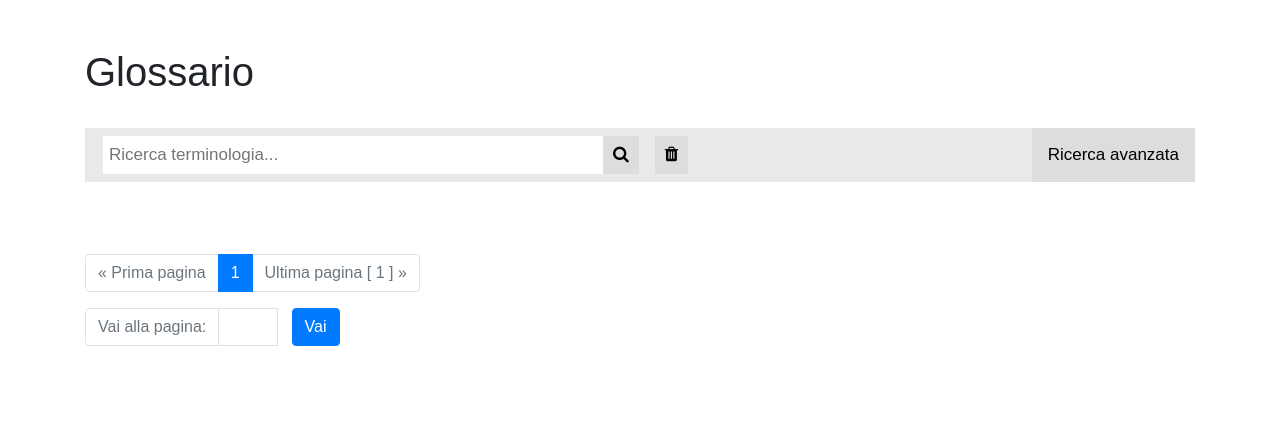
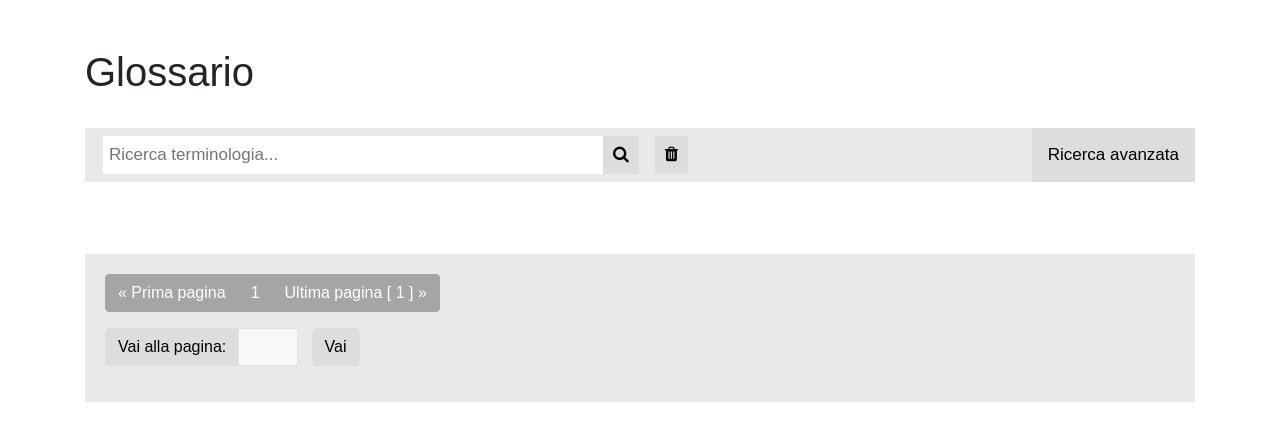
Before and after one commit to tommasosansone91/Metaglossario-Gestisco, a Django app: page /glossario in a window 1280 px wide. Shown: the part 56-497 px from the top of the page. Run offline with Django 3.2, Linux system fonts and the light colour scheme; data that the repository does not hold is empty; some libraries are stand-ins or nearby versions.

Commit message:
styling paginator

```diff
--- a/app_metaglossario/templates/glossario.html
+++ b/app_metaglossario/templates/glossario.html
@@ -22,8 +22,11 @@
             <input id="testo_slot_ricerca_semplice" type="text" placeholder="Ricerca terminologia..." name="q" value="{{request.GET.q}}">  <!-- è il nome che ho dato anche nella views.py -->
             <!-- name dentro input text vuol dire il sintagma che viene dato all'url di tutte le query, seguito da un = per indicarne il bersaglio'  -->
 
+
+
             <!-- #cerca -->
             <button id="search_button" type="submit"><i class="fa fa-search"></i></button>
+
 
             <!-- cancella query -->
             <button id="cancel_search_button" type="submit" onclick="Delete_simple_search()"><i class="fa fa-trash"></i></button>
@@ -156,7 +159,8 @@
 
     <br><br> <!-- spazio dopo i risultati impaginati -->
 
-
+    <div class="navigation" id="navigation_box">
+    <!-- navigation è una classe inventata -->
 
         <nav aria-label="...">
             <ul class="pagination">
@@ -176,19 +180,15 @@
 
                 {% else %}
 
-                    <li class="page-item disabled">
-                        <a class="page-link" href="#" class="page-item disabled">&laquo; Prima pagina</a>
+                    <li class="page-item disabled" >
+                        <a  class="page-link" href="#" id="tasto_navigazione_pagina_disabilitato" class="page-item disabled">&laquo; Prima pagina</a>
                     </li>
-
-                <!-- <li class="page-item disabled"></li>
-                    <a class="page-link" href="#" class="page-item disabled">previous</a>
-                </li> -->
 
                 {% endif %}
 
 
                 <li class="page-item active">
-                <a class="page-link" href="#">{{ all_entries.number }}<span class="sr-only">(current)</span></a>
+                <a class="page-link" id="active_page_sign" href="#">{{ all_entries.number }}<span class="sr-only">(current)</span></a>
                 </li>
 
 
@@ -204,12 +204,8 @@
 
                 {% else %}
 
-                    <!-- <li class="page-item disabled"></li>
-                        <a class="page-link" href="#" class="page-item disabled">next</a>
-                    </li> -->
-
-                    <li class="page-item disabled">
-                    <a class="page-link" href="#" class="page-item disabled">Ultima pagina [ {{ all_entries.paginator.num_pages }} ] &raquo;</a>
+                    <li class="page-item disabled" >
+                    <a class="page-link" href="#" id="tasto_navigazione_pagina_disabilitato" class="page-item disabled">Ultima pagina [ {{ all_entries.paginator.num_pages }} ] &raquo;</a>
                     </li>
 
                 {% endif %}
@@ -230,19 +226,15 @@
 
             {% else %}
 
-                <li class="page-item disabled">
-                    <a class="page-link" href="#" class="page-item disabled">&laquo; Prima pagina</a>
+                <li class="page-item disabled"  >
+                    <a class="page-link" href="#" id="tasto_navigazione_pagina_disabilitato" class="page-item disabled">&laquo; Prima pagina</a>
                 </li>
-
-            <!-- <li class="page-item disabled"></li>
-                <a class="page-link" href="#" class="page-item disabled">previous</a>
-            </li> -->
 
             {% endif %}
 
 
             <li class="page-item active">
-            <a class="page-link" href="#">{{ all_entries.number }}<span class="sr-only">(current)</span></a>
+            <a class="page-link" id="active_page_sign" href="#">{{ all_entries.number }}<span class="sr-only">(current)</span></a>
             </li>
 
 
@@ -258,12 +250,8 @@
 
             {% else %}
 
-                <!-- <li class="page-item disabled"></li>
-                    <a class="page-link" href="#" class="page-item disabled">next</a>
-                </li> -->
-
-                <li class="page-item disabled">
-                <a class="page-link" href="#" class="page-item disabled">Ultima pagina [ {{ all_entries.paginator.num_pages }} ] &raquo;</a>
+                <li class="page-item disabled"  >
+                <a class="page-link" href="#" id="tasto_navigazione_pagina_disabilitato" class="page-item disabled">Ultima pagina [ {{ all_entries.paginator.num_pages }} ] &raquo;</a>
                 </li>
 
             {% endif %}
@@ -284,9 +272,9 @@
                     <nav aria-label="...">
                         <ul class="pagination">
 
-                        <li class="page-item disabled"><a class="page-link" >Vai alla pagina: </a></li>
+                        <li class="page-item disabled" ><a id="vai_alla_pagina_disabilitato" class="page-link" >Vai alla pagina: </a></li>
                         <li class="hidden"><input type="hidden" name="q" value="{{request.GET.q}}"></li>
-                        <li class="page-item"><input style="width: 60px; color:grey" class="page-link" name="page"></li>
+                        <li class="page-item"><input id="page_slot" style="width: 60px; color:grey" class="page-link" name="page"></li>
                         <li class="page-item">&nbsp&nbsp&nbsp<button type="submit" class="btn btn-primary" href="?q={{query}}&page={{page}}">Vai</button></li>
                         </ul>
 
@@ -301,7 +289,7 @@
                     <nav aria-label="...">
                         <ul class="pagination">
 
-                        <li class="page-item disabled"><a class="page-link" >Vai alla pagina: </a></li>
+                        <li class="page-item disabled" ><a id="vai_alla_pagina_disabilitato" class="page-link" >Vai alla pagina: </a></li>
                         <li class="page-item" ><input style="width: 60px; color:grey" class="page-link" name="page" value=""></li>
                         <li class="page-item">&nbsp&nbsp&nbsp<button type="submit" class="btn btn-primary">Vai</button></li>
                         </ul>
@@ -312,7 +300,7 @@
 
         {% endif %}
 
-
+    </div>
 
 
     <br><br>
@@ -320,6 +308,7 @@
 <!-- CSS -->
 {% load static %}  <!-- Qui il tag è obbligatorio nonostante sia stato inserito dentro base.html -->
 <link rel="stylesheet" type="text/css" href={% static "css/searchbar_style.css" %}>
+<link rel="stylesheet" type="text/css" href={% static "css/navigation_box_style.css" %}>
 
 <!-- Javascript -->
 <script type="text/javascript" src={% static "js/delete_simple_search.js" %}></script>
--- /dev/null
+++ b/static/css/navigation_box_style.css
@@ -0,0 +1,67 @@
+/* è il rettangolone fuori */
+  #navigation_box {
+    background-color: #e9e9e9;
+    border: 1px;
+    /* border-radius: 4px; */
+    padding:20px;
+  }
+
+
+/* regola i pulsanti attivabili della parte di sopra del navigatore */
+.pagination a {
+  color: black;
+  background-color: #ddd;
+  border-color: #ddd;
+}
+
+
+/* regola lo hover dei pulsanti attivabili della parte di sopra del navigatore */
+  .pagination a:hover {
+    color: white;
+    background-color: #007bff;
+    border-color: #007bff;
+  }
+
+  .pagination input {
+    background-color: #f8f8f8;
+
+  }
+
+  .pagination input:hover {
+    background-color: white;
+    /* mettere borders 2 px qui dentro faceva saltare la linea successiva */
+    border-color: #007bffc4;
+
+  }
+
+
+  .page-item button{
+    transition: 0s background-color;
+    background-color: #ddd;
+    color: black;
+    border-color: #ddd;
+  }
+
+  #active_page_sign{
+    border-color: rgb(165, 165, 165);
+    background-color: rgb(165, 165, 165);
+  }
+/*
+  #tasto_navigazione_pagina_cliccabile{
+
+    color:
+
+  } */
+
+#tasto_navigazione_pagina_disabilitato{
+  color:white;
+  border-color: rgb(165, 165, 165);
+  background-color: rgb(165, 165, 165);
+}
+
+#vai_alla_pagina_disabilitato{
+
+  background-color: #ddd;
+  color: black;
+  border-color: #ddd;
+}
--- a/static/css/searchbar_style.css
+++ b/static/css/searchbar_style.css
@@ -9,6 +9,8 @@ body {
   overflow: hidden;
   background-color: #e9e9e9; /* colore della barra dietro */
 }
+
+
 
 /* ricerca avanzata active */
 .topnav a {
@@ -102,4 +104,5 @@ body {
 
 #testo_slot_ricerca_semplice {
   float: left;
+
 }
```
Also changed, not shown: .Log operazioni svolte metaglossario.txt (+73 -0 lines), static/css/prova.css (deleted).
